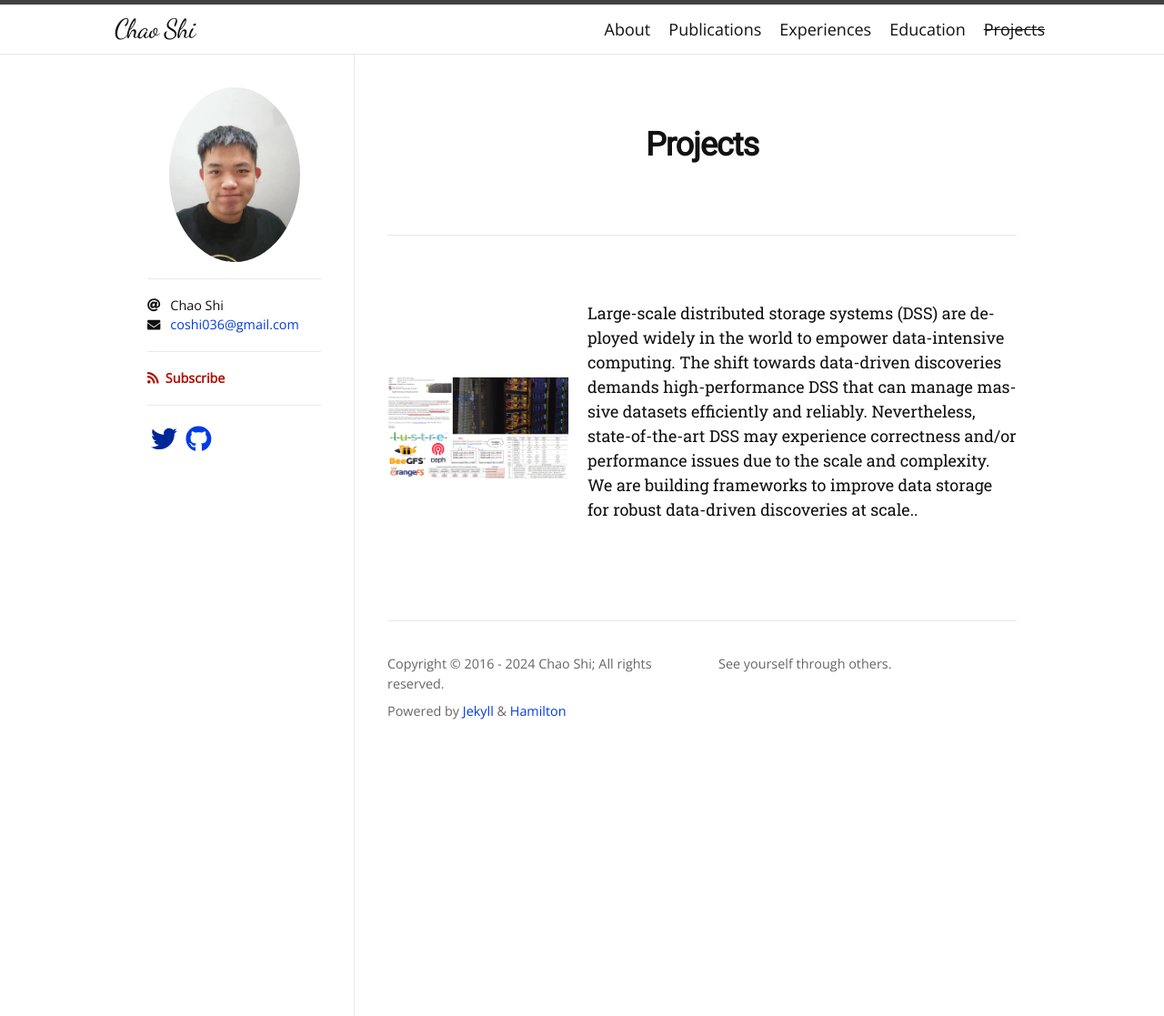
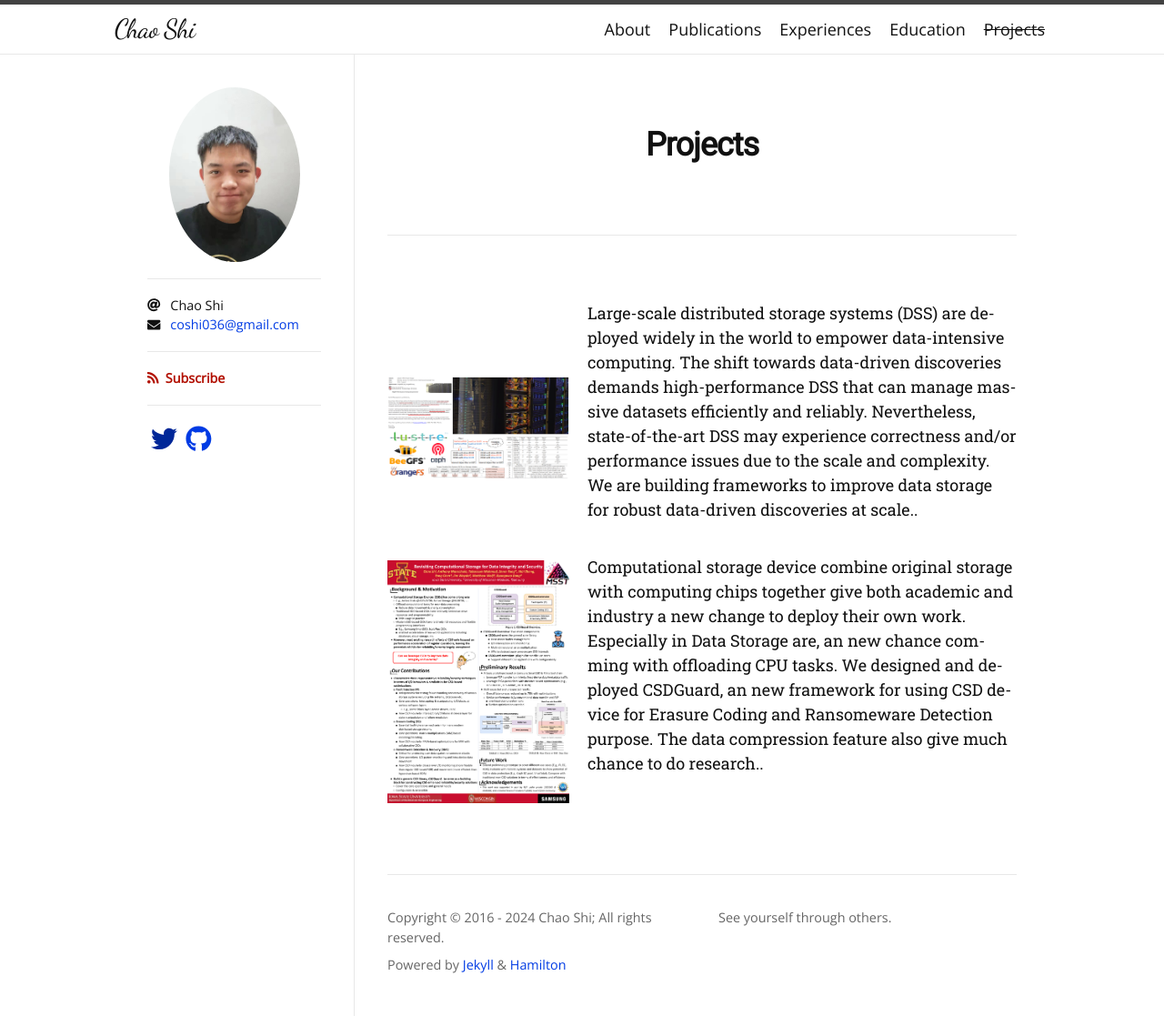
Before and after one commit to ChaoShi036/ChaoShi036.github.io, a Jekyll site: the page built from projects.md, in a window 1280 px wide. Shown: the whole page at 91% size. Built offline with Jekyll 4.4.1, drawn with Linux system fonts in a browser that asks for light colours; nearby versions of some CDN libraries; some web fonts are replaced.

Commit message:
Update projects.md

```diff
--- a/projects.md
+++ b/projects.md
@@ -8,3 +8,8 @@ permalink: /projects/
   <img src="/prj-lsfs.png" style="width: 200px; margin-right: 20px;">
   <p>Large-scale distributed storage systems (DSS) are deployed widely in the world to empower data-intensive computing. The shift towards data-driven discoveries demands high-performance DSS that can manage massive datasets efficiently and reliably. Nevertheless, state-of-the-art DSS may experience correctness and/or performance issues due to the scale and complexity. We are building frameworks to improve data storage for robust data-driven discoveries at scale..</p>
 </div>
+
+<div style="display: flex; align-items: center;">
+  <img src="/Poster_msst24.png" style="width: 200px; margin-right: 20px;">
+  <p>Computational storage device combine original storage with computing chips together give both academic and industry a new change to deploy their own work. Especially in Data Storage are, an new chance comming with offloading CPU tasks. We designed and deployed CSDGuard, an new framework for using CSD device for Erasure Coding and Ransomeware Detection purpose. The data compression feature also give much chance to do research.. </p>
+</div>
```
